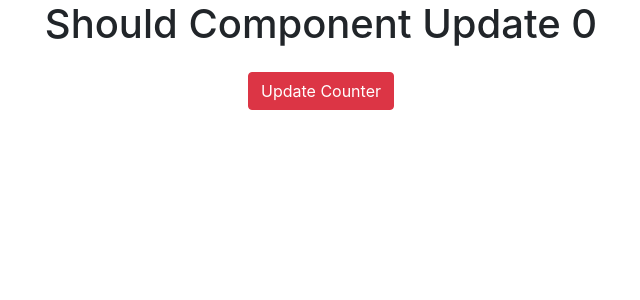
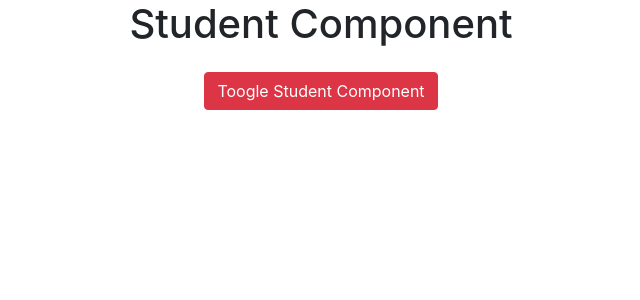
Before and after one commit to Nitin1604/ReactJS_series, a React (Create React App) app: page / in a window 1280 px wide. Shown: the top 300 px of the page, without its empty margins (319-959 px from the left). Built offline with nearby package versions, Linux system fonts and the light colour scheme.

Commit message:
componentWillUnmount

```diff
--- a/src/App.js
+++ b/src/App.js
@@ -1,29 +1,24 @@
 import './App.css';
 import React from 'react'
+import Student from './Student'
 class App extends React.Component {
-  constructor() {
+  constructor()
+  {
     super();
     this.state={
-      count:0
+      show:true
     }
   }
-  shouldComponentUpdate()
-  {
-    console.warn("shouldComponentUpdate",this.state.count)
-   if(this.state.count<5)
-   {
-     return true;
-   }
-
-  }
-
   render() {
     return (
       <div className="App">
-        <h1> Should Component Update  {this.state.count}</h1>
-        <button type="button" className="btn btn-danger my-3" onClick={()=>this.setState({count:this.state.count+1})}>Update Counter</button>
+        {
+          this.state.show?<Student />
+          :<h4>Component is removed</h4>
+        }
+        <button type="button" className="btn btn-danger my-3" onClick={()=>this.setState({show:false})}> Toogle Student Component</button>
       </div>
-    );
+    )
   }
 }
 
--- /dev/null
+++ b/src/Student.js
@@ -0,0 +1,14 @@
+import React from 'react'
+class Student extends React.Component{
+
+    componentWillUnmount()
+    {
+        alert("componentWillUnmount is called")
+    }
+    render()
+    {
+        return<h1>Student Component</h1>
+    }
+}
+
+export default Student
```
Also changed, not shown: React Life Cycle.txt.
